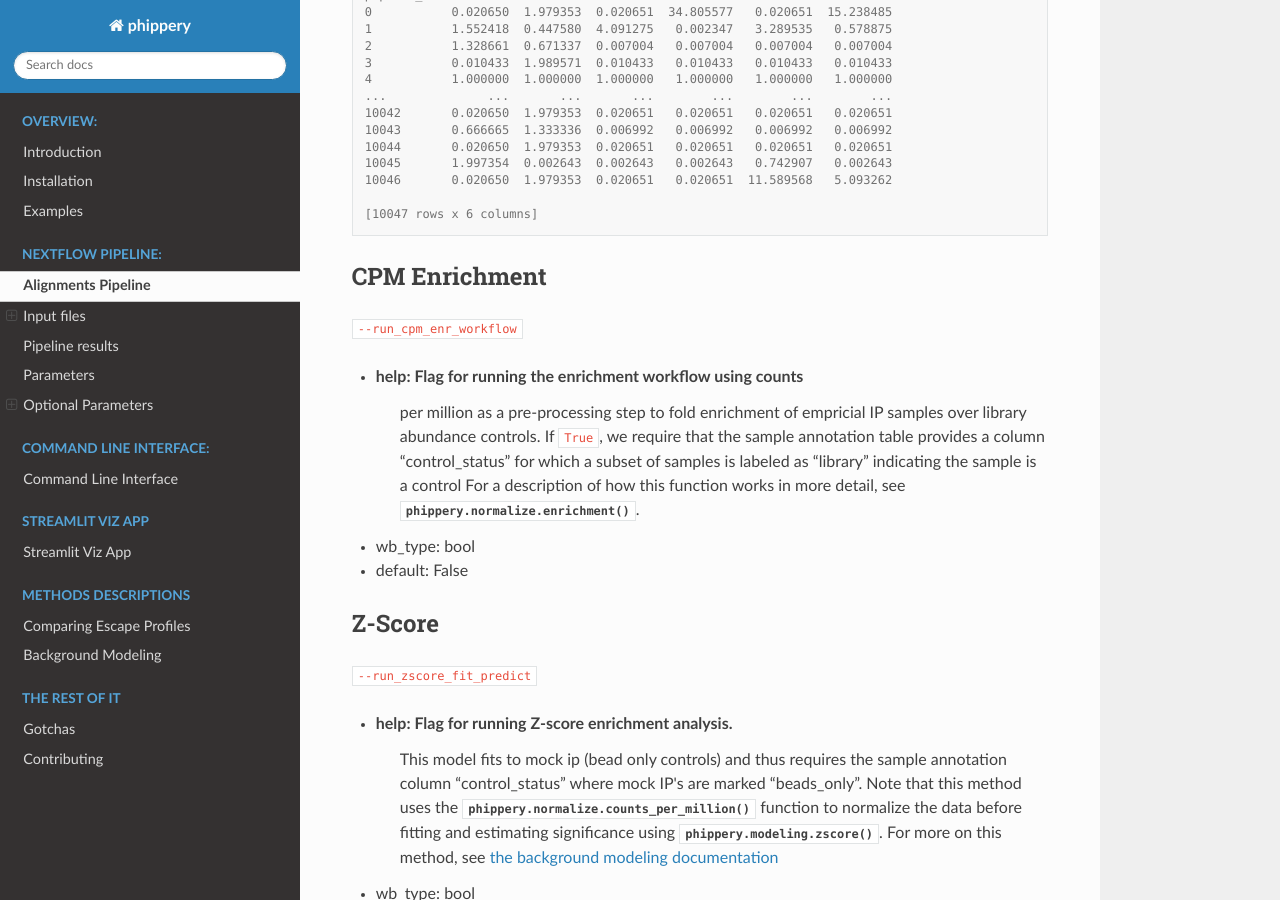
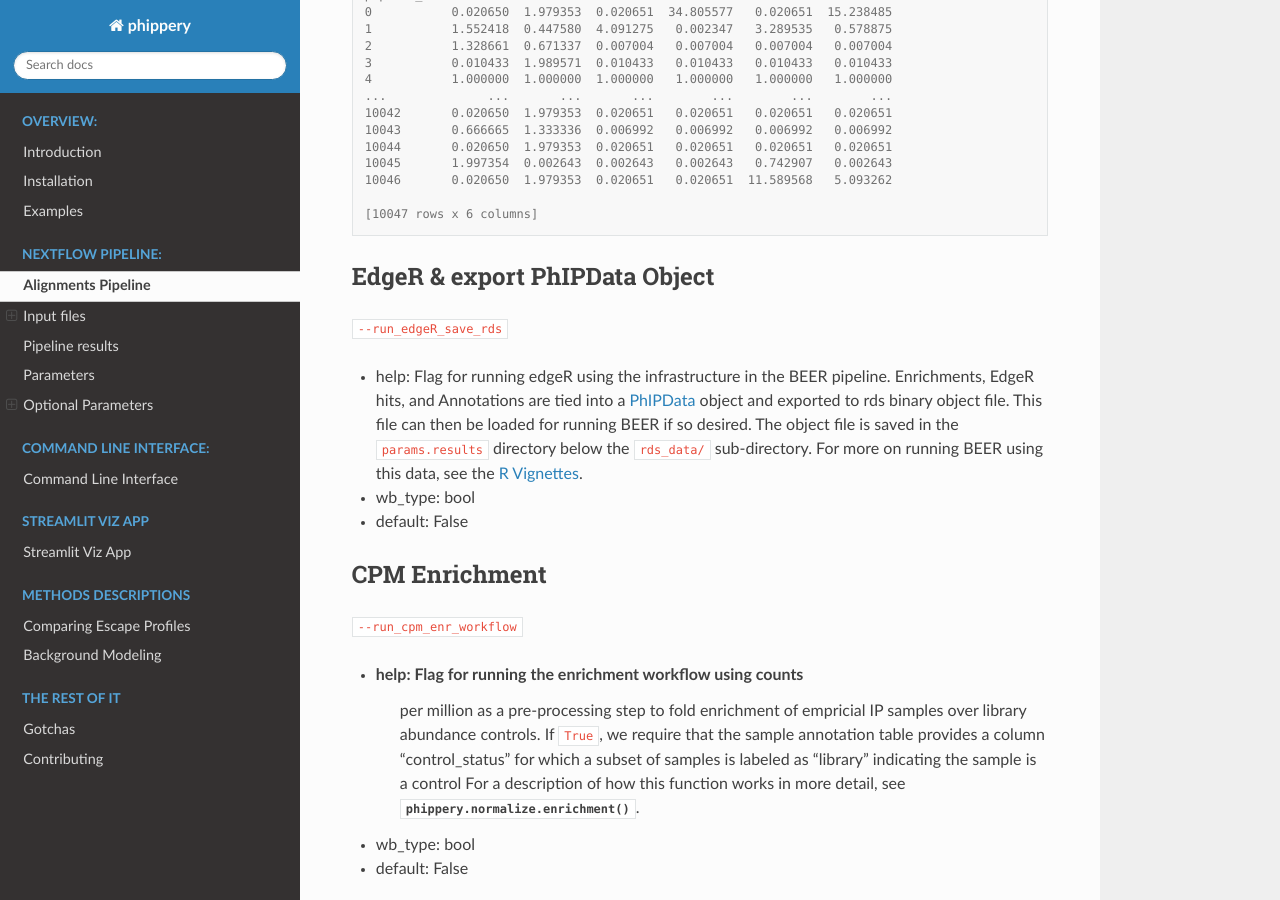
Before and after one commit to matsengrp/phippery, a Sphinx documentation site: the page built from docs/alignments-pipeline.rst, in a window 1280 px wide and 900 px high, scrolled down 7069 px. Built offline with Sphinx 7.4.7 and the Read the Docs theme 2.0.0, drawn with Linux system fonts in a browser that asks for light colours; pages that are not in the unit, such as notebooks, are missing from menus.

Commit message:
added edgeR docs

```diff
--- a/docs/alignments-pipeline.rst
+++ b/docs/alignments-pipeline.rst
@@ -347,6 +347,23 @@ We can then use the :mod:`phippery.utils` to read in the data to take a look at
     [10047 rows x 6 columns]
 
 
+EdgeR & export PhIPData Object
+++++++++++++++++++++++++++++++++++++
+
+``--run_edgeR_save_rds``
+
+- help: Flag for running edgeR using the infrastructure in the
+  BEER pipeline. Enrichments, EdgeR hits, and Annotations are
+  tied into a `PhIPData <https://www.bioconductor.org/packages/release/bioc/html/PhIPData.html>`_
+  object and exported to rds binary object file.
+  This file can then be loaded for running BEER if so desired.
+  The object file is saved in the ``params.results`` directory
+  below the ``rds_data/`` sub-directory.
+  For more on running BEER using this data, see the
+  `R Vignettes <http://www.bioconductor.org/packages/release/bioc/vignettes/beer/inst/doc/beer.html>`_.
+- wb_type: bool
+- default: False
+
 
 CPM Enrichment
 ++++++++++++++
```
